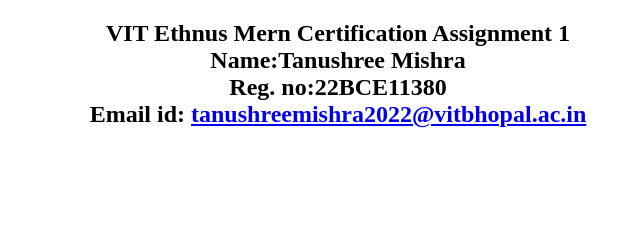
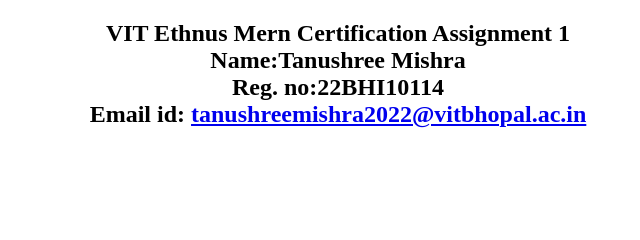
Before and after one commit to tanushree459/MERN-ethnus, a plain HTML site: page index.html in a window 1280 px wide. Shown: the top 240 px of the page, 302-942 px from the left. Drawn offline with Linux system fonts and the light colour scheme.

Commit message:
Update index.html

```diff
--- a/index.html
+++ b/index.html
@@ -9,7 +9,7 @@
     <H2 style="text-align: center;">VIT Ethnus Mern Certification Assignment 1
         <br>
 
-        Name:Tanushree Mishra <br>Reg. no:22BCE11380 <br>Email id: <a href= "mailto:tanushreemishra2022@vitbhopal.ac.in">tanushreemishra2022@vitbhopal.ac.in</a>
+        Name:Tanushree Mishra <br>Reg. no:22BHI10114 <br>Email id: <a href= "mailto:tanushreemishra2022@vitbhopal.ac.in">tanushreemishra2022@vitbhopal.ac.in</a>
     </H2><br><br>
     <h3>Tasks of HTML</h3>
 <a href="./htmltask/task1.html" target="_blank">Task1 of HTML</a><br>
```
